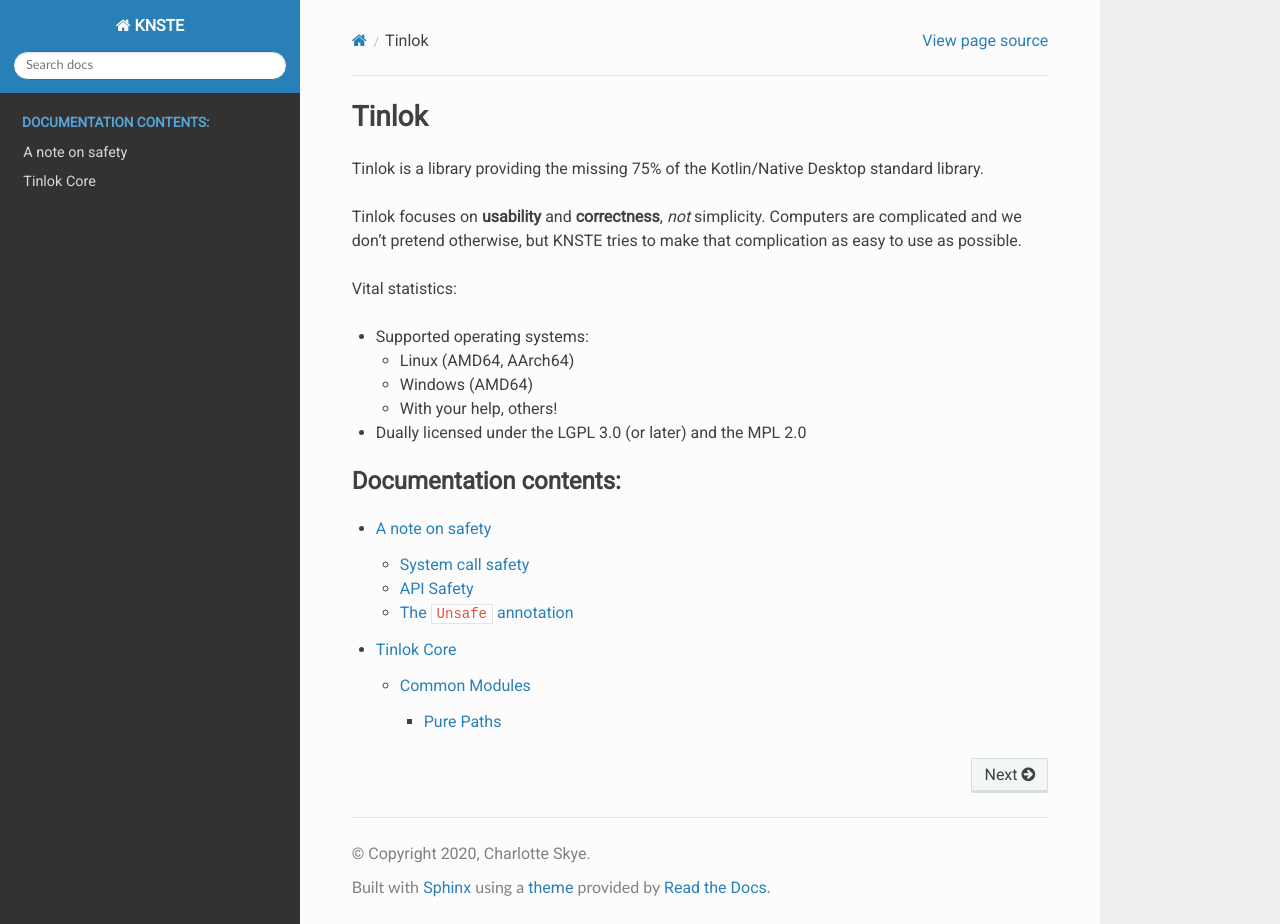
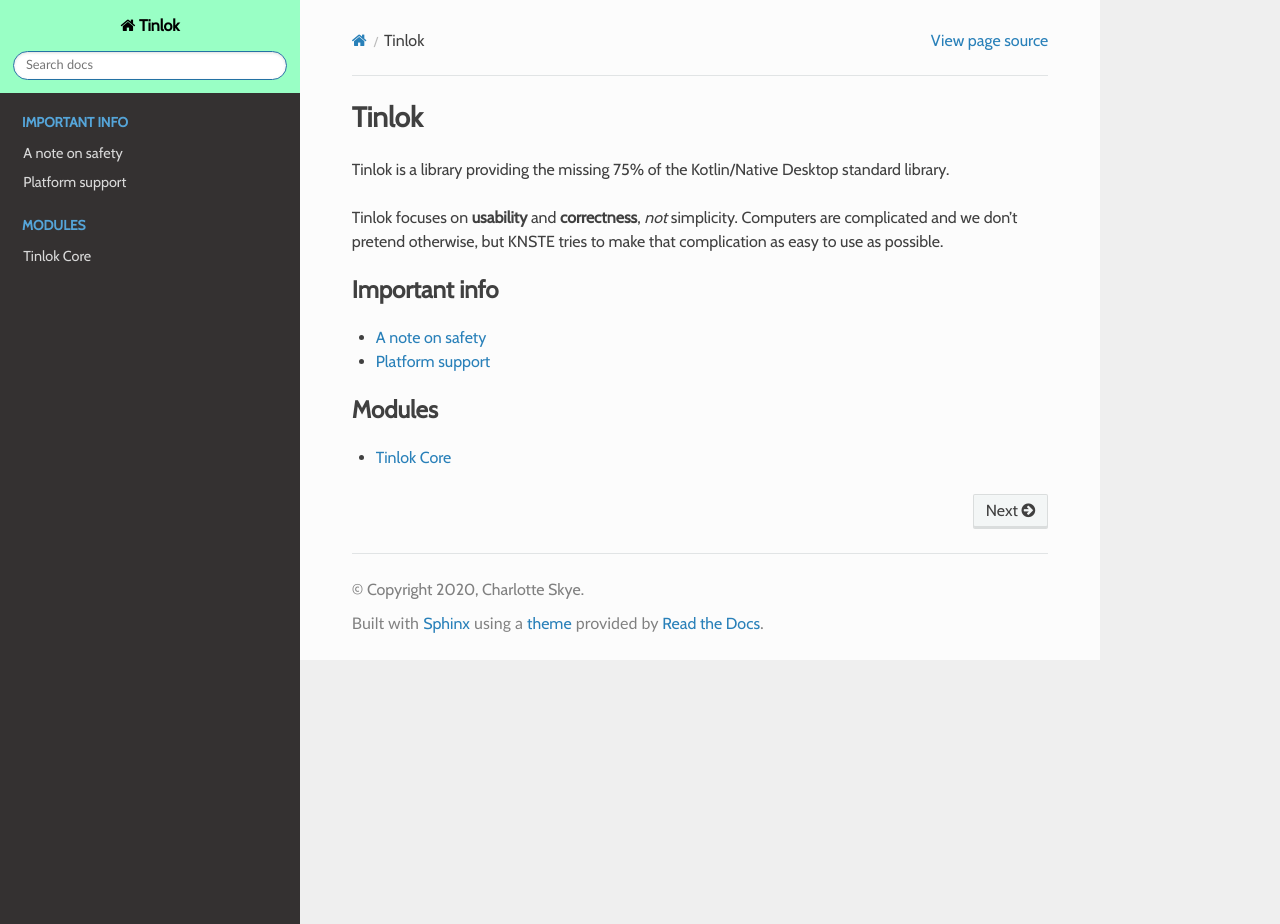
Before and after one commit to Fuyukai/Tinlok, a Sphinx documentation site: the page built from docs/index.rst, in a window 1280 px wide and 924 px high. Built offline with Sphinx 7.4.7 and the Read the Docs theme 2.0.0, drawn with Linux system fonts in a browser that asks for light colours; some web fonts are replaced.

Commit message:
Reorganise docs significantly

```diff
--- a/docs/_static/css/custom.css
+++ b/docs/_static/css/custom.css
@@ -1,14 +1,41 @@
-@import url('https://fonts.googleapis.com/css?family=Overpass+Mono|Roboto|Quicksand&display=swap');
+@import url('https://fonts.googleapis.com/css?family=Overpass+Mono|Cabin|Quicksand&display=swap');
+
 
 div.highlight pre, span.pre {
     font-family: "JetBrains Mono", "Overpass Mono", monospace !important;
     font-size: 14px !important;
 }
 
+.rst-content code.literal {
+    font-family: "JetBrains Mono", "Overpass Mono", monospace !important;
+}
+
+
 h1, h2, h3, h4, h5, h6 {
-    font-family: "Roboto";
+    font-family: "Cabin";
 }
 
 p, li, strong, em, a {
-    font-family: "Roboto" !important;
+    font-family: "Cabin" !important;
 }
+
+
+/* Borrowed from the trio RTD */
+
+.wy-side-nav-search {
+    background-color: #99FFC5 !important;
+}
+
+.wy-side-nav-search > a {
+    color: #000000 !important;
+}
+
+.wy-side-nav-search > a.logo {
+    display: block !important;
+    padding-bottom: 0.809em !important;
+}
+
+.wy-side-nav-search > a img.logo {
+    display: inline !important;
+    padding: 0 !important;
+}
--- a/docs/conf.py
+++ b/docs/conf.py
@@ -17,7 +17,7 @@
 
 # -- Project information -----------------------------------------------------
 
-project = "KNSTE"
+project = "Tinlok"
 copyright = "2020, Charlotte Skye"
 author = "Charlotte Skye"
 
--- a/docs/index.rst
+++ b/docs/index.rst
@@ -7,20 +9,15 @@
 and we don't pretend otherwise, but KNSTE tries to make that complication as easy to use as
 possible.
 
-Vital statistics:
+.. toctree::
+   :maxdepth: 1
+   :caption: Important info
 
-* Supported operating systems:
-
-  - Linux (AMD64, AArch64)
-  - Windows (AMD64)
-  - With your help, others!
-
-* Dually licensed under the LGPL 3.0 (or later) and the MPL 2.0
+   safety.rst
+   platforms.rst
 
 .. toctree::
-   :maxdepth: 3
-   :caption: Documentation contents:
+   :maxdepth: 1
+   :caption: Modules
 
-   contents/safety.rst
-
-   contents/modules/core/index.rst
+   modules/core/index.rst
--- /dev/null
+++ b/docs/modules/core/index.rst
@@ -0,0 +1,4 @@
+.. _module_core:
+
+Tinlok Core
+===========
```
Also changed, not shown: other parts of docs/index.rst (+2 -0 lines), docs/contents/modules/core/index.rst (deleted, +0 -15 lines), docs/platforms.rst (added, +59 -0 lines), docs/modules/core/paths/pure.rst (renamed from docs/contents/modules/core/paths/pure.rst), docs/safety.rst (renamed from docs/contents/safety.rst).
